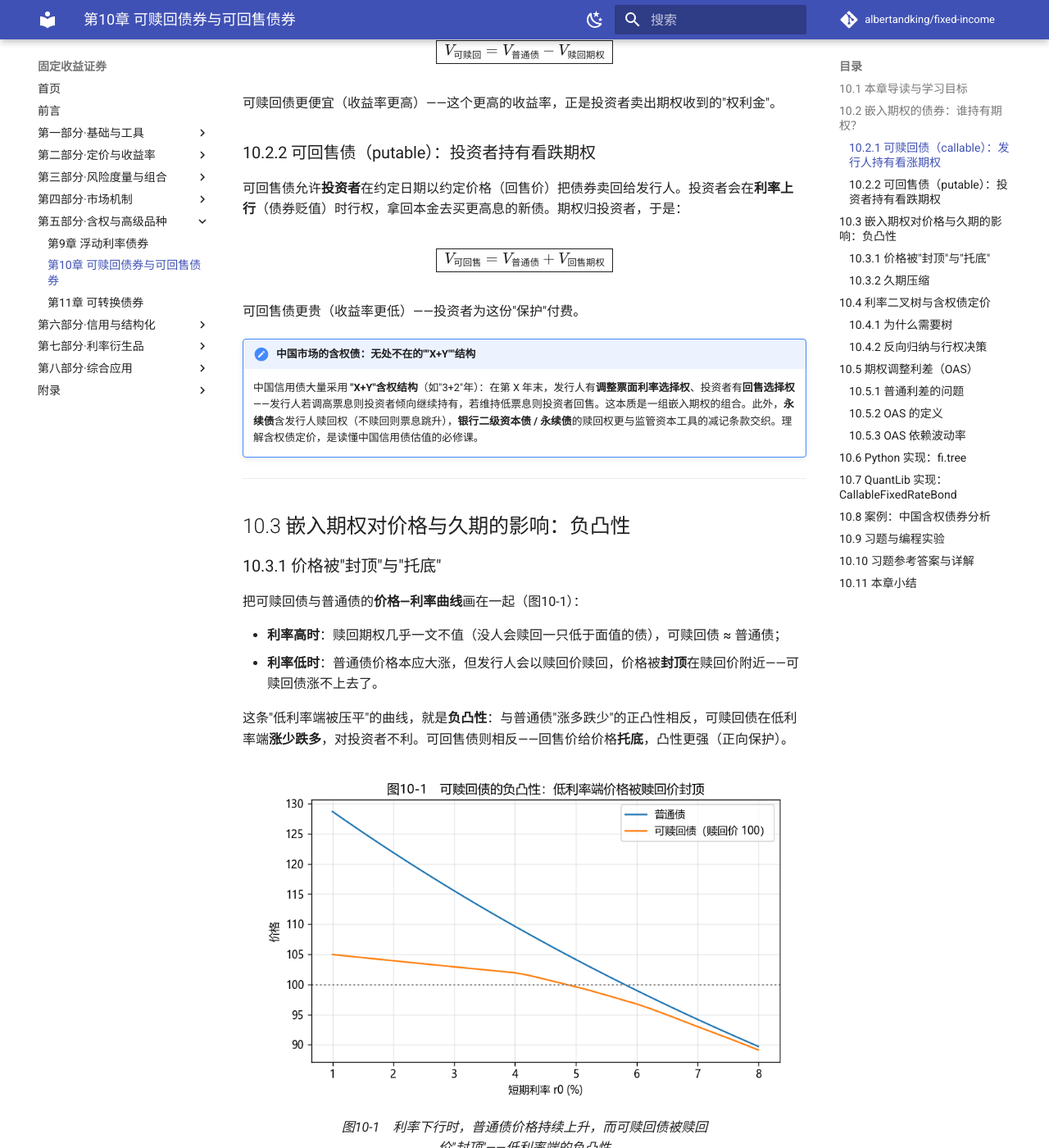
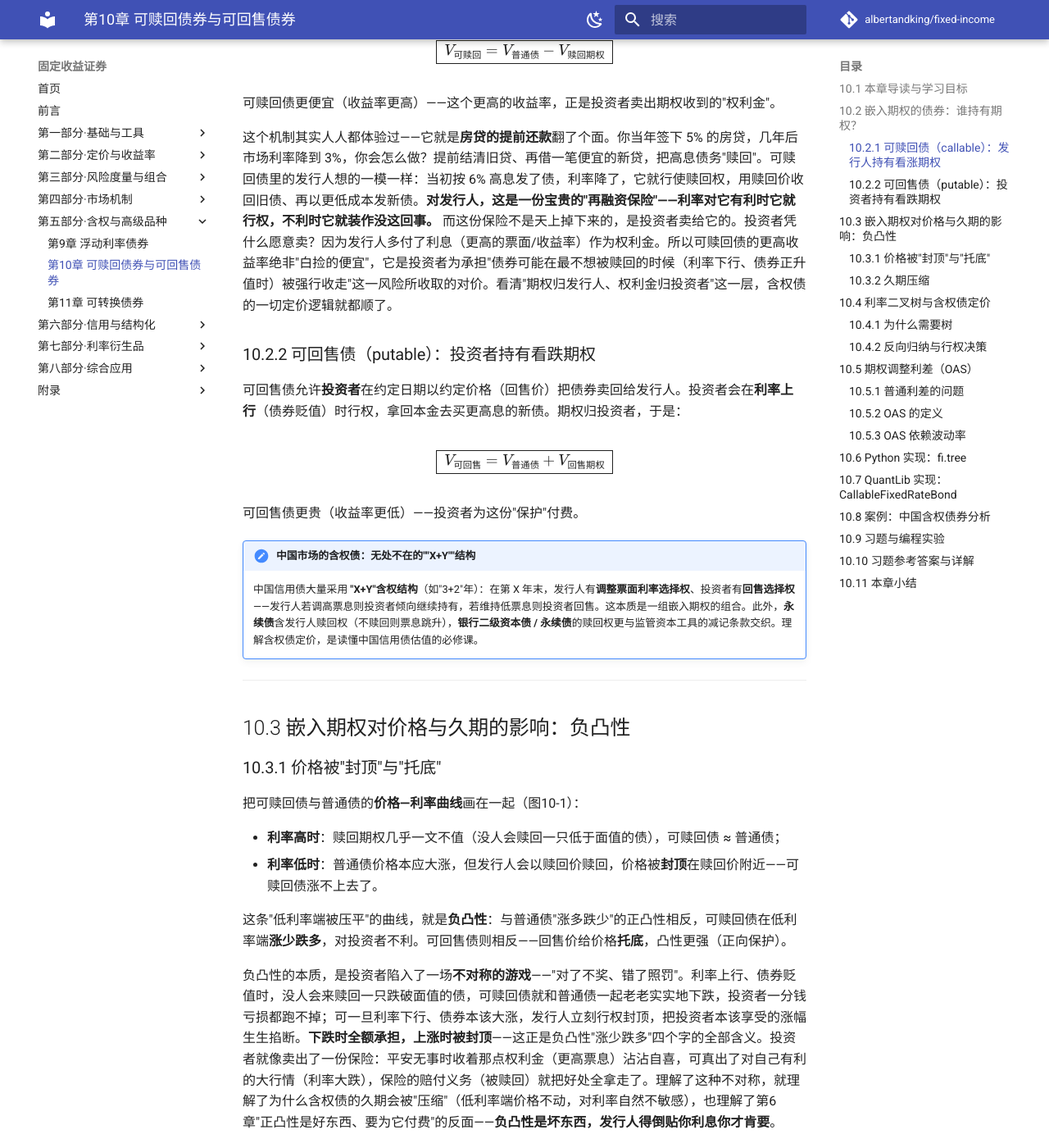
Before and after one commit to albertandking/fixed-income, an MkDocs documentation site: the page built from book/part5/10-callable-putable.md, in a window 1280 px wide and 1400 px high, scrolled down 1345 px. Shown: the whole window at 82% size. Built offline with MkDocs 1.6.1 and Material for MkDocs 9.7.7, drawn with Linux system fonts in a browser that asks for light colours; comment, search, counter and statistics services are not loaded; some of the changed text lies outside the part shown.

Commit message:
第10章散文加厚：10.2可赎回=发行人再融资权(房贷重贷类比)、10.3负凸性=对了不奖错了照罚的不对称游戏、10.5 OAS=洗掉期权的可比性洗涤机

```diff
--- a/book/part5/10-callable-putable.md
+++ b/book/part5/10-callable-putable.md
@@ -43,6 +43,8 @@
 
 可赎回债更便宜（收益率更高）——这个更高的收益率，正是投资者卖出期权收到的"权利金"。
 
+这个机制其实人人都体验过——它就是**房贷的提前还款**翻了个面。你当年签下 5% 的房贷，几年后市场利率降到 3%，你会怎么做？提前结清旧贷、再借一笔便宜的新贷，把高息债务"赎回"。可赎回债里的发行人想的一模一样：当初按 6% 高息发了债，利率降了，它就行使赎回权，用赎回价收回旧债、再以更低成本发新债。**对发行人，这是一份宝贵的"再融资保险"——利率对它有利时它就行权，不利时它就装作没这回事。** 而这份保险不是天上掉下来的，是投资者卖给它的。投资者凭什么愿意卖？因为发行人多付了利息（更高的票面/收益率）作为权利金。所以可赎回债的更高收益率绝非"白捡的便宜"，它是投资者为承担"债券可能在最不想被赎回的时候（利率下行、债券正升值时）被强行收走"这一风险所收取的对价。看清"期权归发行人、权利金归投资者"这一层，含权债的一切定价逻辑就都顺了。
+
 ### 10.2.2 可回售债（putable）：投资者持有看跌期权
 
 可回售债允许**投资者**在约定日期以约定价格（回售价）把债券卖回给发行人。投资者会在**利率上行**（债券贬值）时行权，拿回本金去买更高息的新债。期权归投资者，于是：
@@ -66,6 +68,8 @@
 - **利率低时**：普通债价格本应大涨，但发行人会以赎回价赎回，价格被**封顶**在赎回价附近——可赎回债涨不上去了。
 
 这条"低利率端被压平"的曲线，就是**负凸性**：与普通债"涨多跌少"的正凸性相反，可赎回债在低利率端**涨少跌多**，对投资者不利。可回售债则相反——回售价给价格**托底**，凸性更强（正向保护）。
+
+负凸性的本质，是投资者陷入了一场**不对称的游戏**——"对了不奖、错了照罚"。利率上行、债券贬值时，没人会来赎回一只跌破面值的债，可赎回债就和普通债一起老老实实地下跌，投资者一分钱亏损都跑不掉；可一旦利率下行、债券本该大涨，发行人立刻行权封顶，把投资者本该享受的涨幅生生掐断。**下跌时全额承担，上涨时被封顶**——这正是负凸性"涨少跌多"四个字的全部含义。投资者就像卖出了一份保险：平安无事时收着那点权利金（更高票息）沾沾自喜，可真出了对自己有利的大行情（利率大跌），保险的赔付义务（被赎回）就把好处全拿走了。理解了这种不对称，就理解了为什么含权债的久期会被"压缩"（低利率端价格不动，对利率自然不敏感），也理解了第6章"正凸性是好东西、要为它付费"的反面——**负凸性是坏东西，发行人得倒贴你利息你才肯要**。
 
 <figure markdown>
   ![图10-1　可赎回债的负凸性](../assets/figures/ch10_callable.png){ width="640" }
@@ -127,6 +131,8 @@
 ### 10.5.1 普通利差的问题
 
 对普通信用债，我们用"利差"（相对无风险曲线的额外收益）衡量信用补偿。但含权债的收益率里**混入了期权价值**——直接比较收益率会把"期权的影响"误当成"信用利差"。
+
+设想一个实际场景：你面前有两只同一家公司发的债，一只普通债收益率 4%，一只可赎回债收益率 5%。后者收益率高出 100bp，是不是更划算？千万别急着下结论——这多出来的 100bp 里，有一部分是真正的信用/流动性补偿，但另一部分只是"投资者卖出赎回权收的权利金"，根本不是白赚的收益，而是为承担被赎回风险付出的对价。**把两只债的收益率直接相减，等于拿一个'净'数字去比一个'含期权'的数字，是关公战秦琼。** OAS 要解决的正是这个可比性问题：它像一台"洗涤机"，把收益率里属于期权的那部分洗掉，只留下纯粹的信用补偿，让含权债和不含权债终于能放在同一杆秤上称——这就是它名字里"期权调整（option-adjusted）"四个字的由来，也是相对价值分析离不开它的根本原因。
 
 ### 10.5.2 OAS 的定义
 
```
